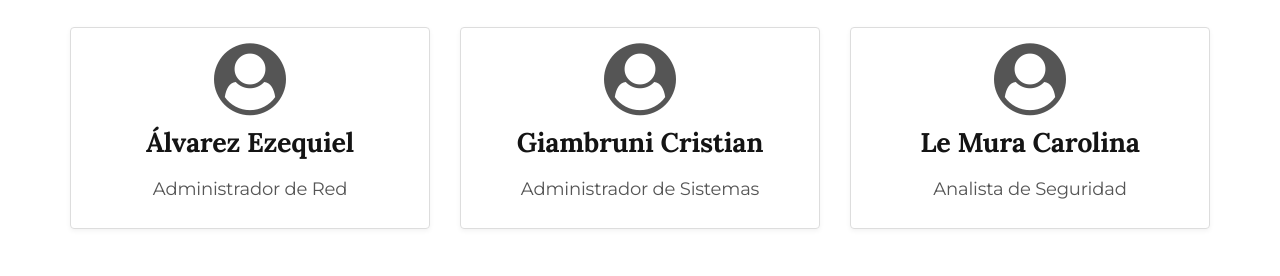
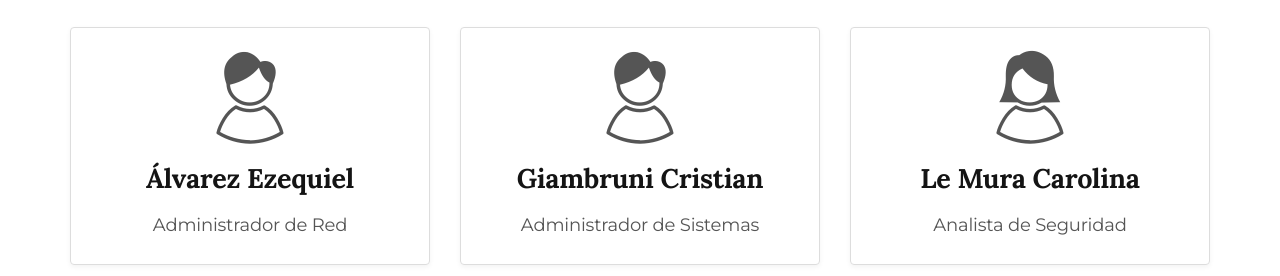
Before and after one commit to kity-linuxero/git-ipap-integradora, a plain HTML site: page index.html in a window 1280 px wide. Shown: the part 458-734 px from the top of the page. Drawn offline with nearby package versions, Linux system fonts and the light colour scheme.

Commit message:
Algunas correcciones en iconos

```diff
--- a/index.html
+++ b/index.html
@@ -86,7 +86,7 @@
                     </button>
                     <a class="navbar-brand" href="#">
                         <!-- <img src="./poncho.gif" alt="Logo Poncho" height="20"> -->
-                        <!-- <span class="text-primary" style="margin-left: 10px;">Poncho Demo</span> -->
+                        <!-- <i class="icono-arg-sol-patrio" height="40"></i> -->
                     </a>
                 </div>
                 <div class="collapse navbar-collapse" id="navbar-collapse">
@@ -145,7 +145,7 @@
                 <div class="col-md-4">
                     <div class="card-poncho">
                         <div class="card-body text-center">
-                            <i class="fa fa-user-circle fa-4x text-muted" aria-hidden="true"></i>
+                            <i class="fa icono-arg-persona-2 fa-4x text-muted" aria-hidden="true"></i>
                             <h4>Álvarez Ezequiel</h4>
                             <p class="text-muted">Administrador de Red</p>
                         </div>
@@ -154,7 +154,7 @@
                 <div class="col-md-4">
                     <div class="card-poncho">
                         <div class="card-body text-center">
-                            <i class="fa fa-user-circle fa-4x text-muted" aria-hidden="true"></i>
+                            <i class="fa icono-arg-persona-2 fa-4x text-muted" aria-hidden="true"></i>
                             <h4>Giambruni Cristian</h4>
                             <p class="text-muted">Administrador de Sistemas</p>
                         </div>
@@ -163,7 +163,7 @@
                 <div class="col-md-4">
                     <div class="card-poncho">
                         <div class="card-body text-center">
-                            <i class="fa fa-user-circle fa-4x text-muted" aria-hidden="true"></i>
+                            <i class="fa icono-arg-persona-1 fa-4x text-muted" aria-hidden="true"></i>
                             <h4>Le Mura Carolina</h4>
                             <p class="text-muted">Analista de Seguridad</p>
                         </div>
```
